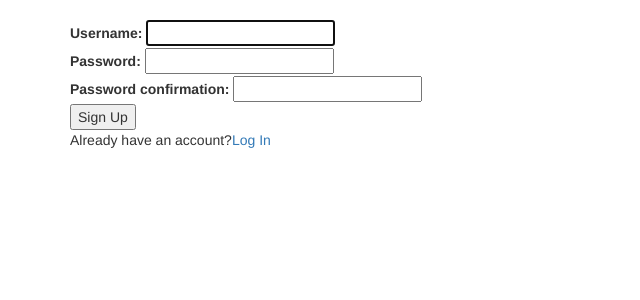
After one commit to simbalinc/ChanChat, a Django app: page /sign_up/ in a window 1280 px wide. The commit adds this page. Shown: the top 300 px of the page, without its empty margins (0-640 px from the left). Run offline with Django 3.2, Linux system fonts and the light colour scheme; some libraries are stand-ins or nearby versions.

Commit message:
Authentication  login  sign up  logout

```diff
--- a/LCHAT/LCHAT/routing.py
+++ b/LCHAT/LCHAT/routing.py
@@ -2,7 +2,7 @@
 Work in a similar manner to Django URLs
 """
 from channels.routing import route
-from LCHAT.instant.consumers import ws_connect, ws_disconnect
+from instant.consumers import ws_connect, ws_disconnect
 
 channel_routing = [
     route('websocket.connect', ws_connect),
--- a/LCHAT/instant/templates/instant/_base.html
+++ b/LCHAT/instant/templates/instant/_base.html
@@ -15,7 +15,7 @@
     </div>
     <script src="//code.jquery.com/jquery-3.1.1.min.js">
         {% block script %}
-        {% enblock script %}
+        {% endblock script %}
     </script>
 </body>
 </html>
--- /dev/null
+++ b/LCHAT/instant/templates/instant/sign_up.html
@@ -0,0 +1,15 @@
+{% extends 'instant/_base.html' %}
+
+{% block content %}
+<form action="{% url 'instant:sign_up' %}" method="post">
+    {% csrf_token %}
+    {% for field in form %}
+    <div>
+        {{ field.label_tag }}
+        {{ field }}
+    </div>
+    {% endfor %}
+    <button type="submit">Sign Up</button>
+    <p>Already have an account?<a href="{% url 'instant:log_in' %}">Log In</a></p>
+</form>
+{% endblock content %}
--- a/LCHAT/instant/templates/instant/user_list.html
+++ b/LCHAT/instant/templates/instant/user_list.html
@@ -1,4 +1,4 @@
-{% extends instant/_base.html %}
+{% extends 'instant/_base.html' %}
 
 {% block content %}
 {% endblock content %}
@@ -11,7 +11,7 @@
         };
 
         if (socket.readyState == WebSocket.OPEN) {
-            socket.onopen()
+            socket.onopen();
         }
     </script>
 {% endblock script %}
--- a/LCHAT/instant/urls.py
+++ b/LCHAT/instant/urls.py
@@ -1,6 +1,9 @@
 from django.conf.urls import url, include
-from .views import user_list
+from .views import user_list, log_in, log_out, sign_up
 
 urlpatterns = [
+    url(r'^log_in/$', log_in, name='log_in'),
+    url(r'^log_out/$', log_out, name='log_out'),
+    url(r'^sign_up/$', sign_up, name='sign_up'),
     url(r'^$', user_list, name='user_list'),
     ]
--- a/LCHAT/instant/views.py
+++ b/LCHAT/instant/views.py
@@ -1,5 +1,42 @@
-from django.shortcuts import render
+from django.shortcuts import render, redirect
+from django.contrib.auth import login, logout
+from django.contrib.auth.forms import AuthenticationForm, UserCreationForm
+from django.core.urlresolvers import reverse
 
 
 def user_list(request):
     return render(request, 'instant/user_list.html')
+
+
+def log_in(request):
+    """
+    Form checks if there's a supplied username and password then returns the
+    user object.
+    We then log in the authenticated user and redirect them to the homepage
+    """
+    form = AuthenticationForm()
+    if request.method == 'POST':
+        form = AuthenticationForm(data=request.POST)
+        if form.is_valid():
+            login(request, form.get_user())
+            return redirect(reverse('instant:user_list'))
+        else:
+            print(form.errors)
+    return render(request, 'instant/log_in.html', {'form': form})
+
+
+def log_out(request):
+    logout(request)
+    return redirect('instant:log_in')
+
+
+def sign_up(request):
+    form = UserCreationForm()
+    if request.method == 'POST':
+        form = UserCreationForm(data=request.POST)
+        if form.is_valid():
+            form.save()
+            return redirect(reverse('instant:log_in'))
+        else:
+            print(form.errors)
+    return render(request, 'instant/sign_up.html', {'form': form})
```
Also changed, not shown: LCHAT/instant/templates/instant/log_in.html (added, +17 -0 lines).
